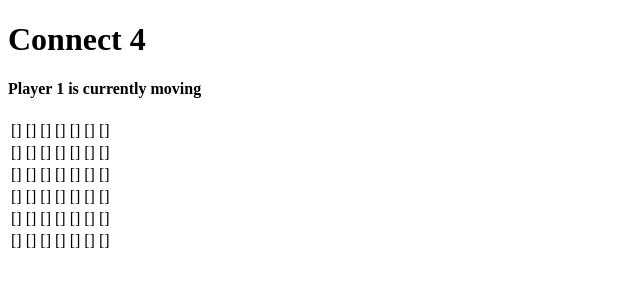
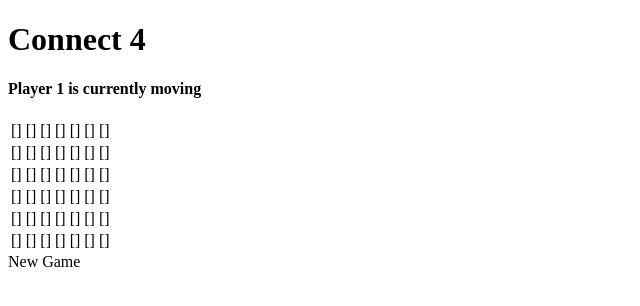
Before and after one commit to joshh45/React-Connect-4, a React app: page / in a window 1280 px wide. Shown: the top 306 px of the page, without its empty margins (0-640 px from the left). Built offline with nearby package versions, Linux system fonts and the light colour scheme; the HTML template or start-up script is replaced by a standard one.

Commit message:
new game added

```diff
--- a/src/components/App.js
+++ b/src/components/App.js
@@ -24,8 +24,14 @@ class App extends Component {
       return `The winner is player ${this.props.game.currentPlayer}`;
     }
   }
+
+  reset() {
+    window.location.reload(true);
+  }
+
+
+
     render(){
-
 
       return (
         <div>
@@ -36,6 +42,9 @@ class App extends Component {
              boardState={this.state.boardState}
              updateBoard={this.updateBoard.bind(this)}
             />
+
+              <div className="button" onClick={this.reset.bind(this)}>New Game</div>
+
         </div>
       );
     }
```
